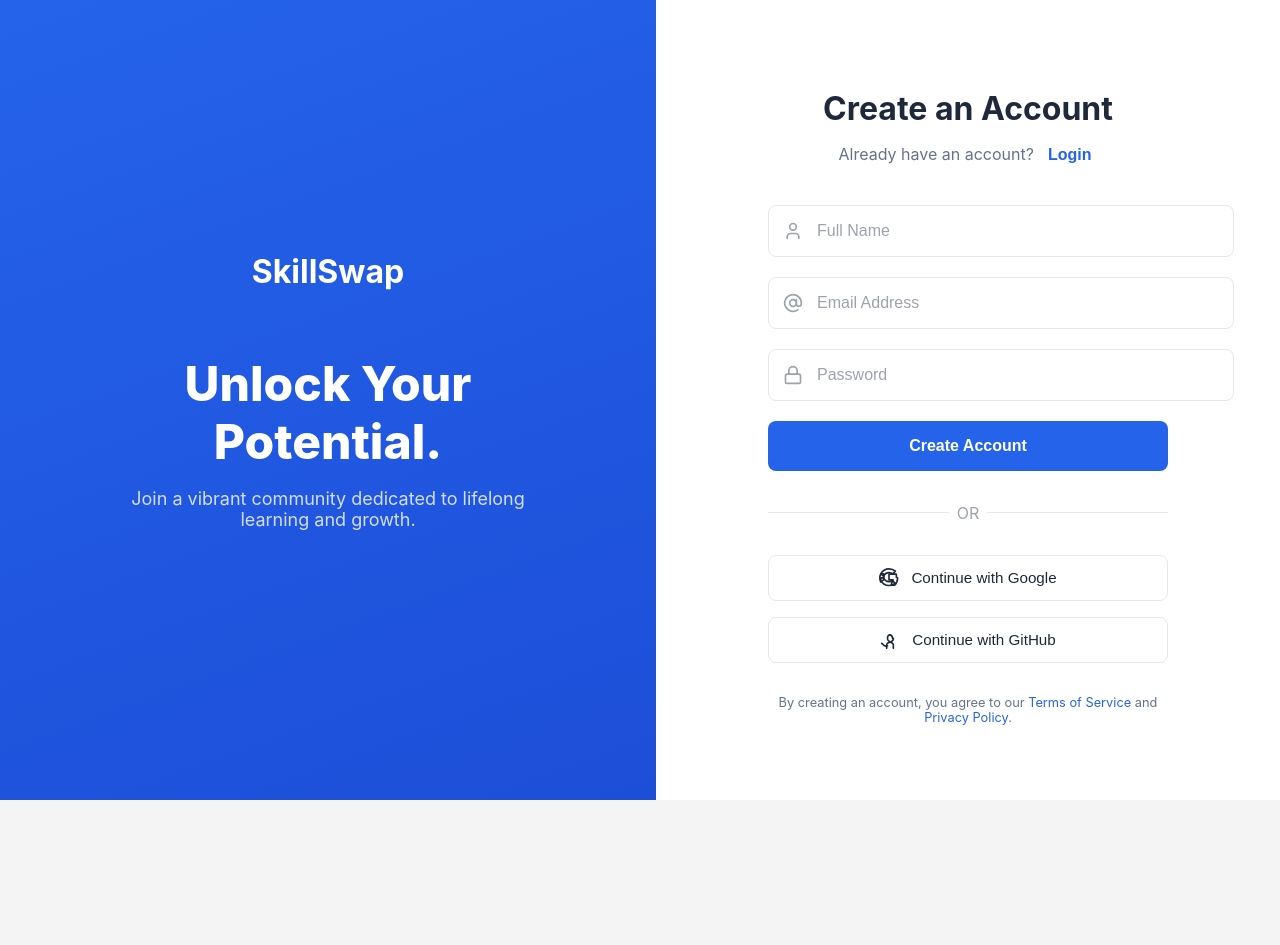
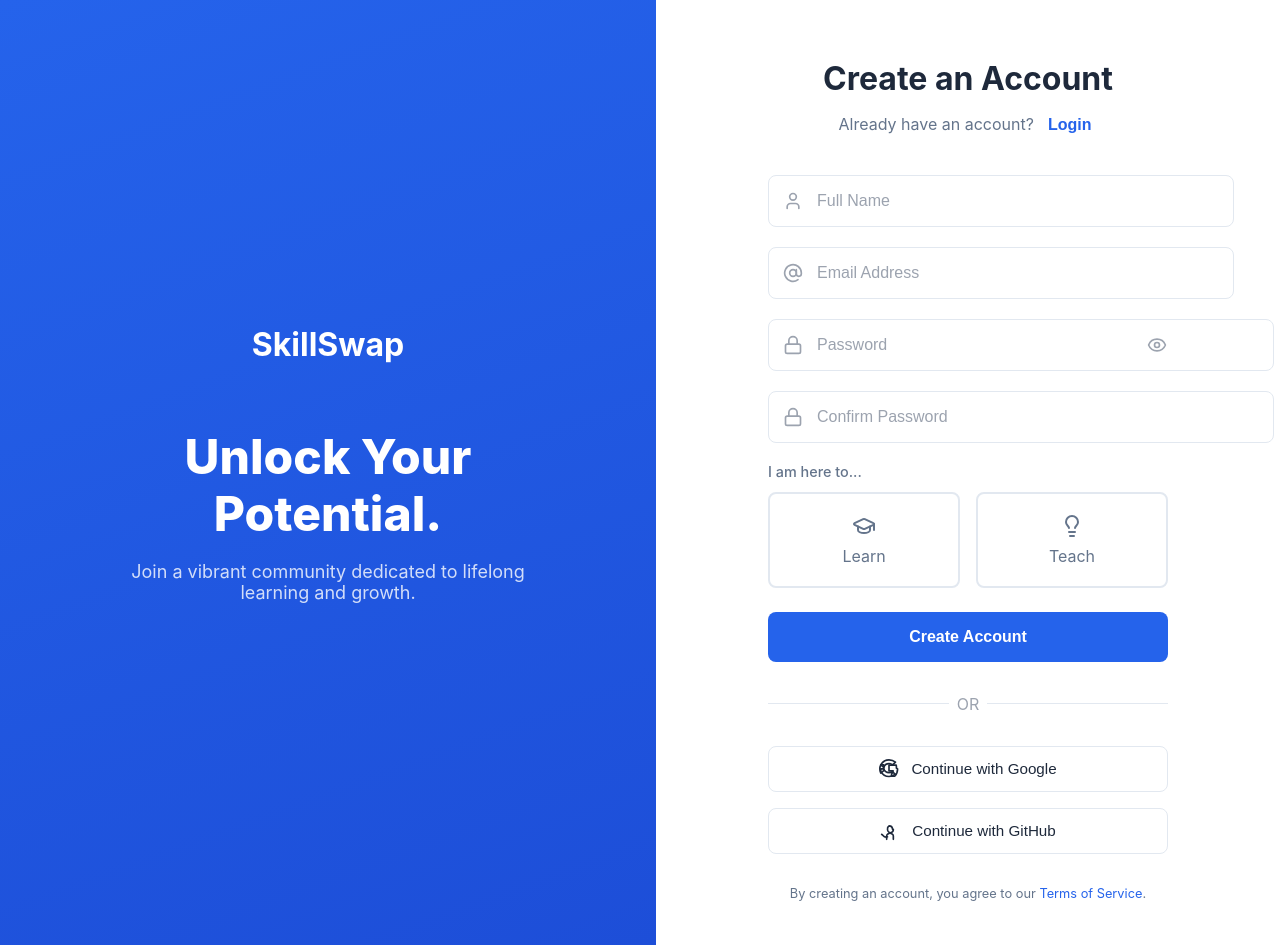
Before and after one commit to harshalnakade/SkillSwapProject, a React (Vite) app: page /login in a window 1280 px wide. Both pictures are taken after a click on the button "Sign Up". Before the commit the page ends 800 px from the top, so only its background shows below. Built offline with nearby package versions, Linux system fonts and the light colour scheme.

Commit message:
UI changes in the login pages

```diff
--- a/src/pages/LoginPage.jsx
+++ b/src/pages/LoginPage.jsx
@@ -2,10 +2,10 @@
 
 import { useState } from "react";
 import { useNavigate, Link } from "react-router-dom";
-import { AtSign, Lock, User } from "lucide-react"; // Icons for input fields
-import "../styles/LoginPage.css"; // We'll create this new CSS file
+import { AtSign, Lock, User, GraduationCap, Lightbulb, Eye, EyeOff } from "lucide-react";
+import "../styles/LoginPage.css";
 
-// Mock SVGs for social logos
+// Mock SVGs for social logos (unchanged)
 const GoogleIcon = () => (
   <svg xmlns="http://www.w3.org/2000/svg" width="20" height="20" viewBox="0 0 24 24" fill="none" stroke="currentColor" strokeWidth="2" strokeLinecap="round" strokeLinejoin="round"><path d="M20.94 11.04c0-1.23-.1-2.45-.28-3.64H12v6.86h5.02c-.22 1.44-.88 2.68-1.88 3.52v2.92h3.74c2.18-2 3.42-4.94 3.42-8.66z"/><path d="M12 21c3.1 0 5.68-1.04 7.58-2.8l-3.74-2.92c-1.03.7-2.36 1.1-3.84 1.1-2.92 0-5.4-1.96-6.28-4.6H2.1v3.02C3.92 18.22 7.66 21 12 21z"/><path d="M5.72 12.04c-.1-.3-.15-.62-.15-.96s.05-.66.15-.96V7.1H2.1C1.44 8.34 1 9.9 1 12s.44 3.66 1.1 4.9l3.62-3.02z"/><path d="M12 5.4c1.68 0 3.2.58 4.4 1.74l3.32-3.32C17.68 2.06 15.1 1 12 1 7.66 1 3.92 3.78 2.1 7.1l3.62 3.02c.88-2.64 3.36-4.6 6.28-4.6z"/></svg>
 );
@@ -17,28 +17,86 @@
 export default function LoginPage() {
   const navigate = useNavigate();
   const [isLogin, setIsLogin] = useState(true);
+
+  // === NEW: State for new features ===
+  const [passwordVisible, setPasswordVisible] = useState(false);
+  const [isLoading, setIsLoading] = useState(false);
+  const [errors, setErrors] = useState({});
+
   const [formData, setFormData] = useState({
     name: "",
     email: "",
     password: "",
+    confirmPassword: "", // For signup validation
     rememberMe: false,
+    roles: [],
   });
+
+  // === NEW: Real-time validation logic ===
+  const validateField = (name, value) => {
+    let error = "";
+    if (name === "name" && !value) error = "Full Name is required.";
+    if (name === "email") {
+        if (!value) error = "Email is required.";
+        else if (!/\S+@\S+\.\S+/.test(value)) error = "Email address is invalid.";
+    }
+    if (name === "password") {
+        if (!value) error = "Password is required.";
+        else if (value.length < 8) error = "Password must be at least 8 characters.";
+    }
+    if (name === "confirmPassword" && value !== formData.password) {
+        error = "Passwords do not match.";
+    }
+    setErrors(prev => ({ ...prev, [name]: error }));
+  };
 
   const handleChange = (e) => {
     const { name, value, type, checked } = e.target;
-    setFormData(prev => ({ ...prev, [name]: type === "checkbox" ? checked : value }));
+    const fieldValue = type === "checkbox" ? checked : value;
+    setFormData(prev => ({ ...prev, [name]: fieldValue }));
+    validateField(name, fieldValue);
+  };
+
+  const handleRoleChange = (role) => {
+    setFormData(prev => {
+        const newRoles = prev.roles.includes(role)
+            ? prev.roles.filter(r => r !== role)
+            : [...prev.roles, role];
+        return { ...prev, roles: newRoles };
+    });
   };
 
   const handleSubmit = (e) => {
     e.preventDefault();
-    console.log("Form submitted", formData);
-    // Simulate API call and navigate on success
-    navigate("/dashboard");
+    setIsLoading(true);
+
+    // Final validation check before submit
+    const formErrors = {};
+    if (!isLogin) {
+      if (!formData.name) formErrors.name = "Full Name is required.";
+      if (formData.password !== formData.confirmPassword) formErrors.confirmPassword = "Passwords do not match.";
+      if (formData.roles.length === 0) alert("Please select at least one role.");
+    }
+    if (!formData.email) formErrors.email = "Email is required.";
+    if (!formData.password) formErrors.password = "Password is required.";
+
+    setErrors(formErrors);
+
+    if (Object.keys(formErrors).length > 0) {
+      setIsLoading(false);
+      return;
+    }
+
+    // Simulate API call
+    setTimeout(() => {
+        console.log("Form submitted successfully:", formData);
+        setIsLoading(false);
+        navigate("/dashboard");
+    }, 1500);
   };
 
   return (
     <div className="auth-page-container">
-      {/* === Left Panel: Branding === */}
       <div className="auth-branding-panel">
         <div className="branding-content">
           <Link to="/" className="branding-logo">SkillSwap</Link>
@@ -47,7 +105,6 @@
         </div>
       </div>
 
-      {/* === Right Panel: Form === */}
       <main className="auth-form-panel">
         <div className="form-container">
           <div className="form-header">
@@ -64,58 +121,70 @@
             {!isLogin && (
               <div className="input-group">
                 <User className="input-icon" />
-                <input
-                  type="text" name="name" placeholder="Full Name" required
-                  value={formData.name} onChange={handleChange}
-                />
+                <input type="text" name="name" placeholder="Full Name" value={formData.name} onChange={handleChange} />
+                {errors.name && <p className="error-message">{errors.name}</p>}
               </div>
             )}
             <div className="input-group">
               <AtSign className="input-icon" />
-              <input
-                type="email" name="email" placeholder="Email Address" required
-                value={formData.email} onChange={handleChange}
-              />
+              <input type="email" name="email" placeholder="Email Address" value={formData.email} onChange={handleChange} />
+              {errors.email && <p className="error-message">{errors.email}</p>}
             </div>
             <div className="input-group">
               <Lock className="input-icon" />
-              <input
-                type="password" name="password" placeholder="Password" required
-                value={formData.password} onChange={handleChange}
-              />
+              <input type={passwordVisible ? "text" : "password"} name="password" placeholder="Password" value={formData.password} onChange={handleChange} />
+              <button type="button" className="password-toggle-btn" onClick={() => setPasswordVisible(!passwordVisible)}>
+                {passwordVisible ? <EyeOff size={20}/> : <Eye size={20}/>}
+              </button>
+              {errors.password && <p className="error-message">{errors.password}</p>}
             </div>
+
+            {!isLogin && (
+                <div className="input-group">
+                    <Lock className="input-icon" />
+                    <input type={passwordVisible ? "text" : "password"} name="confirmPassword" placeholder="Confirm Password" value={formData.confirmPassword} onChange={handleChange} />
+                    {errors.confirmPassword && <p className="error-message">{errors.confirmPassword}</p>}
+                </div>
+            )}
+
+            {!isLogin && (
+                <div className="role-selection-group">
+                    <label className="input-label">I am here to...</label>
+                    <div className="role-options-container">
+                        <div className={`role-option-card ${formData.roles.includes('learner') ? 'selected' : ''}`} onClick={() => handleRoleChange('learner')}>
+                            <GraduationCap className="role-icon" /> <span>Learn</span>
+                        </div>
+                        <div className={`role-option-card ${formData.roles.includes('teacher') ? 'selected' : ''}`} onClick={() => handleRoleChange('teacher')}>
+                            <Lightbulb className="role-icon" /> <span>Teach</span>
+                        </div>
+                    </div>
+                </div>
+            )}
 
             {isLogin && (
                 <div className="form-options">
                     <label className="custom-checkbox">
-                        <input type="checkbox" name="rememberMe" checked={formData.rememberMe} onChange={handleChange}/>
-                        Remember me
+                        <input type="checkbox" name="rememberMe" checked={formData.rememberMe} onChange={handleChange}/> Remember me
                     </label>
                     <a href="#" className="forgot-password-link">Forgot password?</a>
                 </div>
             )}
 
-            <button type="submit" className="submit-btn">
-              {isLogin ? "Login" : "Create Account"}
+            <button type="submit" className="submit-btn" disabled={isLoading}>
+              {isLoading ? <div className="spinner"></div> : (isLogin ? "Login" : "Create Account")}
             </button>
           </form>
 
-          <div className="social-login-divider">
-            <span>OR</span>
-          </div>
+          <div className="social-login-divider"><span>OR</span></div>
 
           <div className="social-login-buttons">
-            <button className="social-btn google-btn">
-              <GoogleIcon /> Continue with Google
-            </button>
-            <button className="social-btn github-btn">
-              <GithubIcon /> Continue with GitHub
-            </button>
+            <button className="social-btn google-btn"><GoogleIcon /> Continue with Google</button>
+            <button className="social-btn github-btn"><GithubIcon /> Continue with GitHub</button>
           </div>
 
           {!isLogin && (
             <p className="terms-text">
-              By creating an account, you agree to our <a href="#">Terms of Service</a> and <a href="#">Privacy Policy</a>.
+              By creating an account, you agree to our <a href="#">Terms of Service</a>.
             </p>
           )}
         </div>
--- a/src/styles/LandingPage.css
+++ b/src/styles/LandingPage.css
@@ -6,6 +6,7 @@
   --primary-blue-dark: #1d4ed8;
   --primary-emerald: #10b981;
   --primary-purple: #7c3aed;
+  --primary-yellow: #f59e0b;
   --neutral-dark: #1e293b;
   --neutral-medium: #64748b;
   --neutral-light: #f1f5f9;
@@ -154,8 +155,23 @@
   display: grid; grid-template-columns: repeat(auto-fit, minmax(200px, 1fr));
   gap: 2rem; text-align: center;
 }
-.landing-page-wrapper .stat-item h3 { font-size: 3rem; font-weight: 700; margin: 0; }
-.landing-page-wrapper .stat-item p { font-size: 1rem; color: #d1d5db; margin-top: 0.25rem; }
+/* THE FIX: Explicitly style the stat-item to have no background or borders */
+.landing-page-wrapper .stat-item {
+  background-color: transparent;
+  border: none;
+  padding: 1rem;
+}
+.landing-page-wrapper .stat-item h3 {
+  font-size: 3rem;
+  font-weight: 700;
+  margin: 0;
+  color: var(--primary-yellow);
+}
+.landing-page-wrapper .stat-item p {
+  font-size: 1rem;
+  color: #d1d5db;
+  margin-top: 0.25rem;
+}
 
 /* === FOOTER === */
 .landing-page-wrapper .main-footer {
--- a/src/styles/LoginPage.css
+++ b/src/styles/LoginPage.css
@@ -4,6 +4,8 @@
 :root {
   --primary-blue: #2563eb;
   --primary-blue-dark: #1d4ed8;
+  --primary-blue-light: #eff6ff;
+  --danger-red: #ef4444;
   --neutral-dark: #1e293b;
   --neutral-medium: #64748b;
   --neutral-light: #f1f5f9;
@@ -15,120 +17,122 @@
 }
 
 /* === MAIN LAYOUT === */
-.auth-page-container {
-  display: flex;
-  min-height: 100vh;
-  font-family: var(--font-sans);
-}
+.auth-page-container { display: flex; min-height: 100vh; font-family: var(--font-sans); }
 
 /* === LEFT PANEL: BRANDING === */
 .auth-branding-panel {
-  flex: 1;
-  background: linear-gradient(160deg, var(--primary-blue), var(--primary-blue-dark));
-  color: var(--text-white);
-  display: flex;
-  justify-content: center;
-  align-items: center;
-  padding: 3rem;
-  position: relative; /* For pseudo-elements */
+  flex: 1; background: linear-gradient(160deg, var(--primary-blue), var(--primary-blue-dark));
+  color: var(--text-white); display: flex; justify-content: center;
+  align-items: center; padding: 3rem; position: relative;
 }
-
-.branding-content {
-  text-align: center;
-  max-width: 450px;
-  position: relative;
-  z-index: 2;
+.branding-content { text-align: center; max-width: 450px; position: relative; z-index: 2; }
+.branding-logo {
+  font-size: 2rem; font-weight: 700; color: var(--text-white);
+  text-decoration: none; margin-bottom: 2rem; display: inline-block;
 }
-.branding-logo {
-  font-size: 2rem;
-  font-weight: 700;
-  color: var(--text-white);
-  text-decoration: none;
-  margin-bottom: 2rem;
-  display: inline-block;
-}
-.branding-title {
-  font-size: 3rem;
-  font-weight: 800;
-  line-height: 1.2;
-  margin-bottom: 1rem;
-}
-.branding-subtitle {
-  font-size: 1.125rem;
-  opacity: 0.8;
-}
+.branding-title { font-size: 3rem; font-weight: 800; line-height: 1.2; margin-bottom: 1rem; }
+.branding-subtitle { font-size: 1.125rem; opacity: 0.8; }
 
 /* === RIGHT PANEL: FORM === */
 .auth-form-panel {
-  flex: 1;
-  display: flex;
-  justify-content: center;
-  align-items: center;
-  padding: 2rem;
-  background-color: var(--background-white);
+  flex: 1; display: flex; justify-content: center;
+  align-items: center; padding: 2rem; background-color: var(--background-white);
 }
-
-.form-container {
-  width: 100%;
-  max-width: 400px;
-}
-
-.form-header {
-  text-align: center;
-  margin-bottom: 2.5rem;
-}
+.form-container { width: 100%; max-width: 400px; }
+.form-header { text-align: center; margin-bottom: 2.5rem; }
 .form-header h2 {
-  font-size: 2rem;
-  font-weight: 700;
-  color: var(--neutral-dark);
+  font-size: 2rem; font-weight: 700; color: var(--neutral-dark);
   margin-bottom: 0.5rem;
 }
-.form-header p {
-  color: var(--neutral-medium);
-}
+.form-header p { color: var(--neutral-medium); }
 .toggle-auth-btn {
   background: none; border: none; color: var(--primary-blue);
-  font-weight: 600; cursor: pointer; margin-left: 0.5rem;
-  font-size: 1rem;
+  font-weight: 600; cursor: pointer; margin-left: 0.5rem; font-size: 1rem;
 }
 
 /* === FORM ELEMENTS === */
-.input-group {
-  position: relative;
-  margin-bottom: 1.25rem;
-}
+.input-group { position: relative; margin-bottom: 1.25rem; }
 .input-icon {
-  position: absolute;
-  left: 15px;
-  top: 50%;
-  transform: translateY(-50%);
-  color: #9ca3af;
-  width: 20px;
-  height: 20px;
+  position: absolute; left: 15px; top: 50%; transform: translateY(-50%);
+  color: #9ca3af; width: 20px; height: 20px; z-index: 2; /* Ensure icon is above input */
 }
 .input-group input {
-  width: 100%;
-  padding: 1rem 1rem 1rem 3rem; /* Left padding for icon */
-  border: 1px solid var(--border-color);
-  border-radius: 8px;
-  font-size: 1rem;
-  color: var(--neutral-dark);
+  width: 100%; padding: 1rem 1rem 1rem 3rem; border: 1px solid var(--border-color);
+  border-radius: 8px; font-size: 1rem; color: var(--neutral-dark);
   transition: border-color 0.2s, box-shadow 0.2s;
 }
+/* Adjust padding for password field to make room for the eye icon */
+/* NEW: Increased padding-right for password fields and added z-index to input */
+.input-group input[name="password"],
+.input-group input[name="confirmPassword"] {
+    padding-right: 3.5rem; /* Increased padding to make more space for the toggle */
+    z-index: 1; /* Ensure input is below the icon, but above its own errors */
+}
+
+
 .input-group input::placeholder { color: #9ca3af; }
 .input-group input:focus {
-  outline: none;
-  border-color: var(--primary-blue);
+  outline: none; border-color: var(--primary-blue);
   box-shadow: 0 0 0 3px rgba(37, 99, 235, 0.2);
 }
+
+/* Password Visibility Toggle Button */
+.password-toggle-btn {
+    position: absolute;
+    top: 50%;
+    right: 1px; /* Adjust as needed */
+    transform: translateY(-50%);
+    background: none;
+    border: none;
+    cursor: pointer;
+    color: #9ca3af;
+    z-index: 3; /* Ensure toggle button is on top */
+    display: flex; /* To properly center the icon */
+    align-items: center;
+    justify-content: center;
+    padding: 0; /* Remove default button padding */
+}
+.password-toggle-btn:hover {
+    color: var(--primary-blue); /* Add a hover effect for better UX */
+}
+
+
+/* NEW: Error Message Styling */
+.error-message {
+    color: var(--danger-red);
+    font-size: 0.8rem;
+    margin: 4px 0 0 4px;
+}
+.input-group input:has(+ .error-message) { /* If an error message exists, make border red */
+    border-color: var(--danger-red);
+}
+
+/* === ROLE SELECTION STYLES === */
+.role-selection-group { margin-bottom: 1.5rem; }
+.input-label {
+    display: block; margin-bottom: 0.75rem; font-weight: 500;
+    color: var(--neutral-medium); font-size: 0.9rem;
+}
+.role-options-container { display: flex; gap: 1rem; }
+.role-option-card {
+  flex: 1; display: flex; flex-direction: column; align-items: center;
+  justify-content: center; gap: 0.5rem; padding: 1.25rem 1rem;
+  border: 2px solid var(--border-color); border-radius: 8px;
+  cursor: pointer; transition: all 0.2s ease; color: var(--neutral-medium);
+}
+.role-option-card:hover { border-color: var(--primary-blue); }
+.role-option-card.selected {
+  border-color: var(--primary-blue); background-color: var(--primary-blue-light);
+  color: var(--primary-blue); font-weight: 600;
+}
+.role-icon { width: 24px; height: 24px; }
 
 .form-options {
   display: flex; justify-content: space-between; align-items: center;
   margin-bottom: 1.5rem; font-size: 0.9rem;
 }
 .custom-checkbox {
-  display: flex; align-items: center; cursor: pointer;
-  color: var(--neutral-medium);
+  display: flex; align-items: center; cursor: pointer; color: var(--neutral-medium);
 }
 .custom-checkbox input { margin-right: 0.5rem; }
 .forgot-password-link {
@@ -137,21 +141,33 @@
 .forgot-password-link:hover { text-decoration: underline; }
 
 .submit-btn {
-  width: 100%;
-  padding: 1rem;
-  background-color: var(--primary-blue);
-  color: var(--text-white);
-  border: none;
-  border-radius: 8px;
-  font-size: 1rem;
-  font-weight: 600;
-  cursor: pointer;
-  transition: all 0.2s;
+  width: 100%; padding: 1rem; background-color: var(--primary-blue);
+  color: var(--text-white); border: none; border-radius: 8px;
+  font-size: 1rem; font-weight: 600; cursor: pointer; transition: all 0.2s;
+  display: flex; justify-content: center; align-items: center;
 }
 .submit-btn:hover {
   background-color: var(--primary-blue-dark);
-  box-shadow: var(--shadow-lg);
-  transform: translateY(-2px);
+  box-shadow: var(--shadow-lg); transform: translateY(-2px);
+}
+.submit-btn:disabled {
+    background-color: #93c5fd; /* Lighter blue when disabled */
+    cursor: not-allowed;
+    transform: none;
+}
+
+/* NEW: Loading Spinner */
+@keyframes spin {
+  0% { transform: rotate(0deg); }
+  100% { transform: rotate(360deg); }
+}
+.spinner {
+  width: 20px;
+  height: 20px;
+  border: 3px solid rgba(255, 255, 255, 0.3);
+  border-top-color: var(--text-white);
+  border-radius: 50%;
+  animation: spin 1s linear infinite;
 }
 
 /* === SOCIAL LOGIN === */
@@ -164,7 +180,6 @@
 }
 .social-login-divider:not(:empty)::before { margin-right: .5em; }
 .social-login-divider:not(:empty)::after { margin-left: .5em; }
-
 .social-login-buttons { display: flex; flex-direction: column; gap: 1rem; }
 .social-btn {
   display: flex; justify-content: center; align-items: center; gap: 0.75rem;
@@ -173,20 +188,14 @@
   font-weight: 500; color: var(--neutral-dark); cursor: pointer; transition: all 0.2s;
 }
 .social-btn:hover { border-color: #cbd5e1; background-color: var(--neutral-light); }
-
 .terms-text {
-  text-align: center; font-size: 0.8rem; color: var(--neutral-medium);
-  margin-top: 2rem;
+  text-align: center; font-size: 0.8rem; color: var(--neutral-medium); margin-top: 2rem;
 }
 .terms-text a { color: var(--primary-blue); text-decoration: none; }
 .terms-text a:hover { text-decoration: underline; }
 
 /* === RESPONSIVE DESIGN === */
 @media (max-width: 992px) {
-  .auth-branding-panel {
-    display: none; /* Hide branding panel on smaller screens */
-  }
-  .auth-form-panel {
-    flex-basis: 100%;
-  }
+  .auth-branding-panel { display: none; }
+  .auth-form-panel { flex-basis: 100%; }
 }
```
